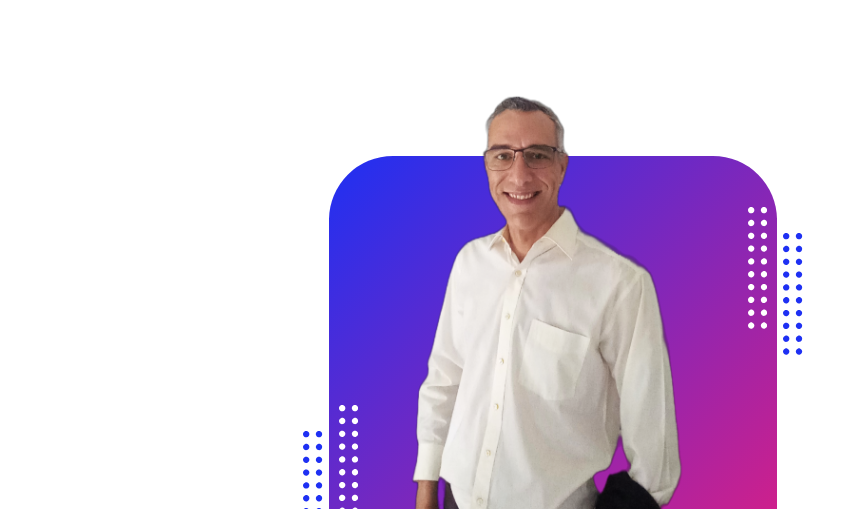
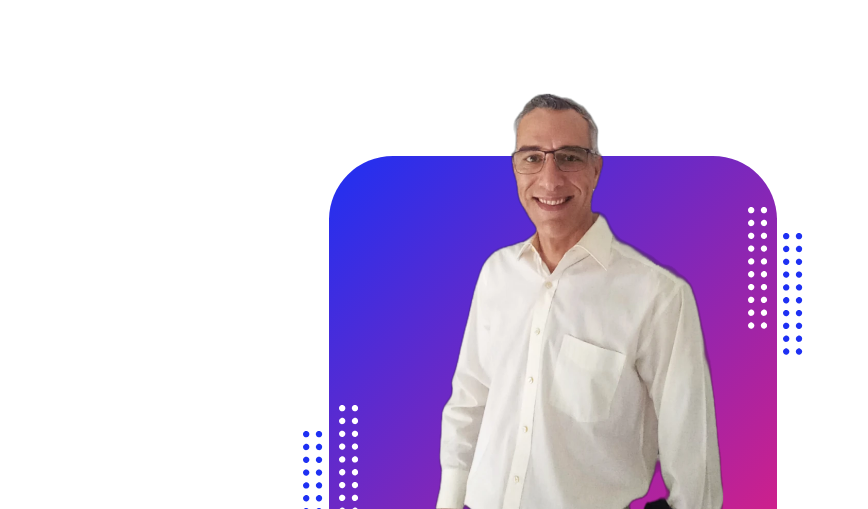
Before and after one commit to luisgrisolia/luisgrisolia.github.io, a plain HTML site: page index.html in a window 1280 px wide. Shown: the part 291-800 px from the top of the page, without its empty margins (87-955 px from the left). Drawn offline with nearby package versions, Linux system fonts and the light colour scheme.

Commit message:
profile image update

```diff
--- a/index.html
+++ b/index.html
@@ -91,7 +91,7 @@
                 <div class="profile bg-gradient-primary-to-secondary">
                   <!-- TIP: For best results, use a photo with a transparent background like the demo example below-->
                   <!-- Watch a tutorial on how to do this on YouTube (link)-->
-                  <img class="profile-img" src="assets/profile.png" alt="..."/> <div
+                  <img class="profile-img" src="assets/profile.webp" alt="luisgrisolia"/> <div
                     class="dots-1">
                     <!-- SVG Dots-->
                     <svg version="1.1" xmlns="http://www.w3.org/2000/svg" xmlns:xlink="http://www.w3.org/1999/xlink" x="0px" y="0px" viewbox="0 0 191.6 1215.4" style="enable-background: new 0 0 191.6 1215.4" xml:space="preserve">
```
Also changed, not shown: assets/profile.png (deleted), assets/profile.webp (added). Lines whose indentation alone changed are shown as unchanged.
